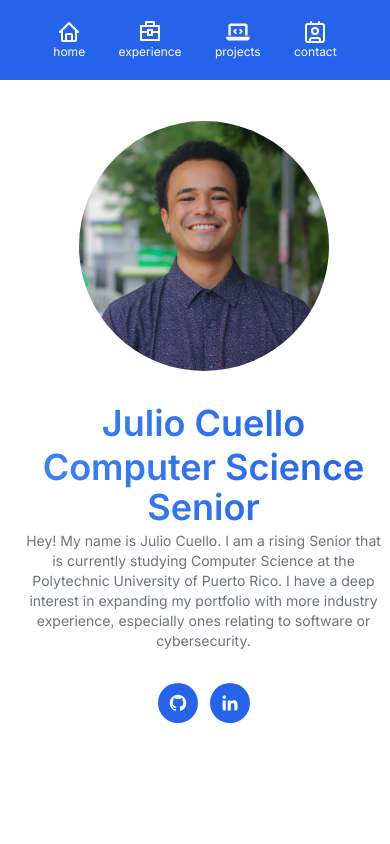
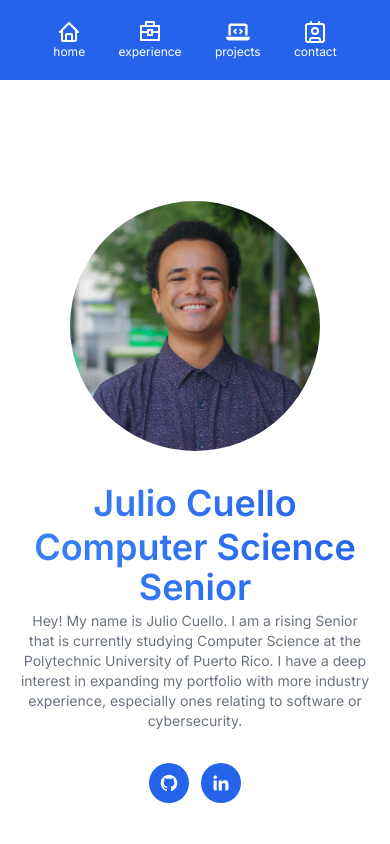
Before and after one commit to jcas12/Julio-C.-Portfolio, a React (Vite) app: page / in a window 390 px wide. Shown: the top 844 px of the page. Built offline with nearby package versions, Linux system fonts and the light colour scheme.

Commit message:
Fixed issues with responsiveness, specifically to iPhone SE

```diff
--- a/src/App.jsx
+++ b/src/App.jsx
@@ -8,9 +8,9 @@ function App() {
   return (
     <>
     <p></p>
-      <div className="flex min-h-screen w-full subpixel-antialiased">
+      <div className="flex flex-col md:flex-row min-h-screen w-full subpixel-antialiased">
         <HeaderLeft/>
-        <main className="flex-[3]">
+        <main className="flex-[3] pt-20 md:pt-0">
           <Home/>
           <Experience/>
           <Projects/>
--- a/src/components/Contact.jsx
+++ b/src/components/Contact.jsx
@@ -1,7 +1,7 @@
 const Contact = () => {
   return (
     <div id="contact" className="flex min-h-screen w-full flex-col
-    items-center justify-center gap-16 p-8">
+    items-center justify-center gap-16 p-8 scroll-mt-20 md:scroll-mt-0">
       <h1 className="text-center text-6xl font-light text-blue-600">Contact Me</h1>
 
       <form
--- a/src/components/Experience.jsx
+++ b/src/components/Experience.jsx
@@ -2,7 +2,8 @@ const Experience = () => {
   return (
     <div
       id="experience"
-      className="flex min-h-screen w-full flex-col items-center justify-center gap-20 p-14 lg:p-36"
+      className="flex min-h-screen w-full flex-col items-center justify-center
+      gap-20 p-14 lg:p-36 scroll-mt-20 md:scroll-mt-0"
     >
       <h1 className="text-center text-5xl font-light">Experience</h1>
 
--- a/src/components/Home.jsx
+++ b/src/components/Home.jsx
@@ -2,7 +2,7 @@ import { BiLogoGithub, BiLogoLinkedin } from 'react-icons/bi'
 
 const Home = () => {
   return (
-    <div id="home" className="flex min-h-screen w-full items-center justify-center">
+    <div id="home" className="flex min-h-screen w-full items-center justify-center scroll-mt-20 md:scroll-mt-0">
 
         <div className="flex flex-col items-center justify-center gap-8 p-5 text-center">
             <img src="/julioselfie.JPG" alt="" className='w-[250px] sm:w-[300px] rounded-full'/>
--- a/src/components/Projects.jsx
+++ b/src/components/Projects.jsx
@@ -2,7 +2,7 @@ const Projects = () => {
   return (
     <div id='projects' className="min-h-screen w-full
     flex flex-col items-center justify-center gap-20
-    p-10 md:p-16 xl:px-32">
+    p-10 md:p-16 xl:px-32 scroll-mt-20 md:scroll-mt-0">
       <h1 className="text-center text-5xl font-light">Projects</h1>
 
       <div className="grid grid-cols-1 lg:grid-cols-2 xl:grid-cols-3 gap-5">
```
